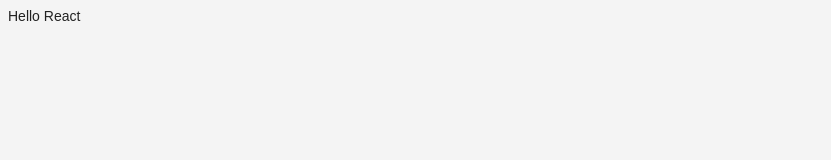
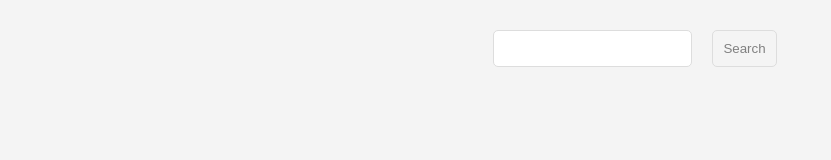
Before and after one commit to kanatamon/react-hacker-news, a React (Create React App) app: page / in a window 1280 px wide. Shown: the top 160 px of the page, without its empty margins (0-831 px from the left). Built offline with nearby package versions, Linux system fonts and the light colour scheme; the HTML template or start-up script is replaced by a standard one.

Commit message:
Add ability to load more using pagination

```diff
--- a/src/App.tsx
+++ b/src/App.tsx
@@ -1,14 +1,112 @@
 import * as React from 'react';
 import './App.css';
 
-class App extends React.Component<{}, {}> {
+const applyUpdateResult = (result: State) => (prevState: State) => ({
+  hits: [...prevState.hits, ...result.hits],
+  page: result.page,
+});
+
+const applySetResult = (result: State) => (prevState: State) => ({
+  hits: result.hits,
+  page: result.page,
+});
+
+const getHackerNewsUrl = (value: string, page: number) =>
+  `https://hn.algolia.com/api/v1/search?query=${value}&page=${page}&hitsPerPage=100`;
+
+interface Hit {
+  url: string;
+  objectID: string;
+  title: string;
+}
+
+interface State {
+  hits: Array<Hit>;
+  page: number | undefined;
+}
+
+class App extends React.Component<{}, State> {
+  searchElement: HTMLInputElement | null;
+
+  constructor(prop: {}) {
+    super(prop);
+    this.state = {
+      hits: [],
+      page: undefined,
+    };
+  }
+
+  onInitialSearch = (e: React.FormEvent<HTMLFormElement>) => {
+    e.preventDefault();
+    if (!this.searchElement || this.searchElement.value === '') {
+      return;
+    }
+    this.fetchStories(this.searchElement.value, 0);
+  }
+
+  onPaginatedSearch = (e: React.MouseEvent<HTMLButtonElement>) => {
+    if (!this.searchElement || this.searchElement.value === '' || !this.state.page) {
+      return;
+    }
+    this.fetchStories(this.searchElement.value, this.state.page + 1);
+  }
+
+  fetchStories = (value: string, page: number) =>
+    fetch(getHackerNewsUrl(value, page))
+      .then(response => response.json())
+      .then(result => this.onSetResult(result, page))
+
+  onSetResult = (result: State, page: number) =>
+    page === 0
+      ? this.setState(applySetResult(result))
+      : this.setState(applyUpdateResult(result))
+
   render() {
     return (
-      <div className="App">
-        Hello React
+      <div className="page">
+        <div className="interactions">
+          <form onSubmit={this.onInitialSearch}>
+            <input type="text" ref={element => this.searchElement = element}/>
+            <button type="submit">Search</button>
+          </form>
+
+          {List({
+            list: this.state.hits,
+            page: this.state.page,
+            onPaginatedSearch: this.onPaginatedSearch,
+          })}
+        </div>
       </div>
     );
   }
 }
 
+interface ListProps {
+  list: Array<Hit>;
+  page: number | undefined;
+  onPaginatedSearch: (e: React.MouseEvent<HTMLButtonElement>) => void;
+}
+
+const List = ({ list, page, onPaginatedSearch }: ListProps) => (
+  <div>
+    <div className="list">
+      {list.map(item => <div className="list-row" key={item.objectID}>
+        <a href={item.url}>{item.title}</a>
+      </div>)}
+    </div>
+
+    <div className="interactions">
+      {
+        page !== undefined &&
+        <button
+          type="button"
+          onClick={onPaginatedSearch}
+        >
+          More
+        </button>
+      }
+    </div>
+  </div>
+);
+
 export default App;
```
